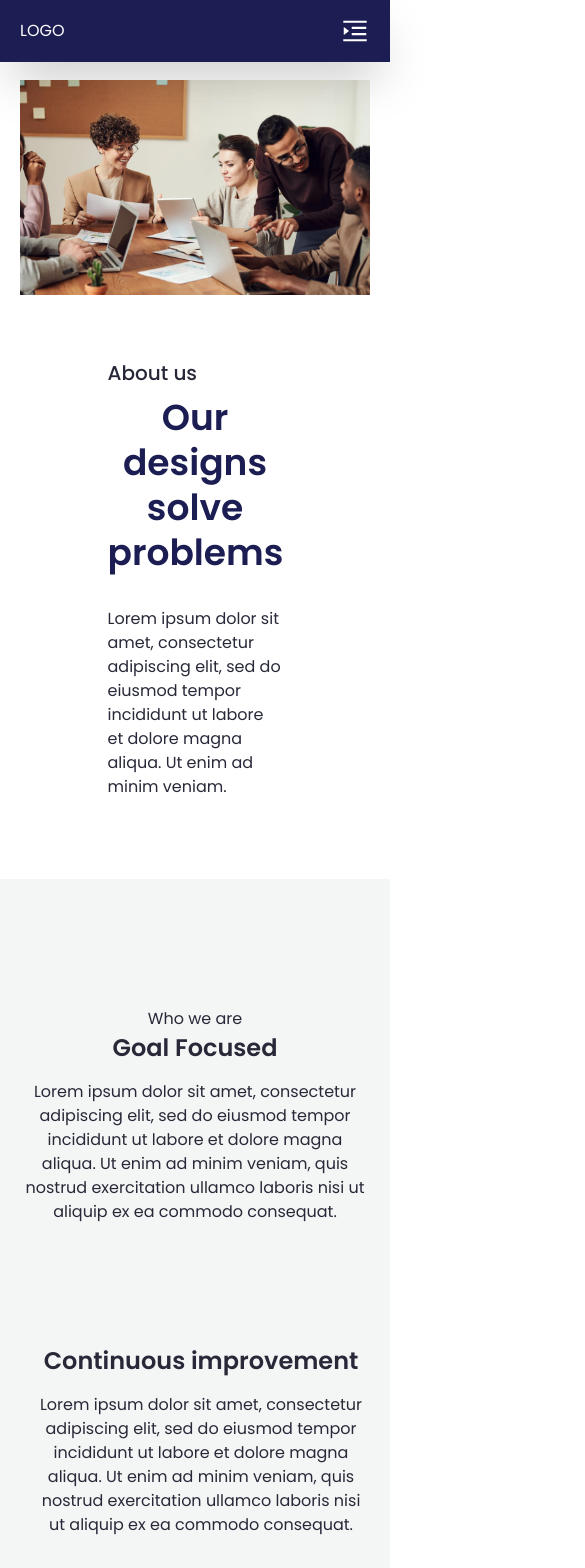
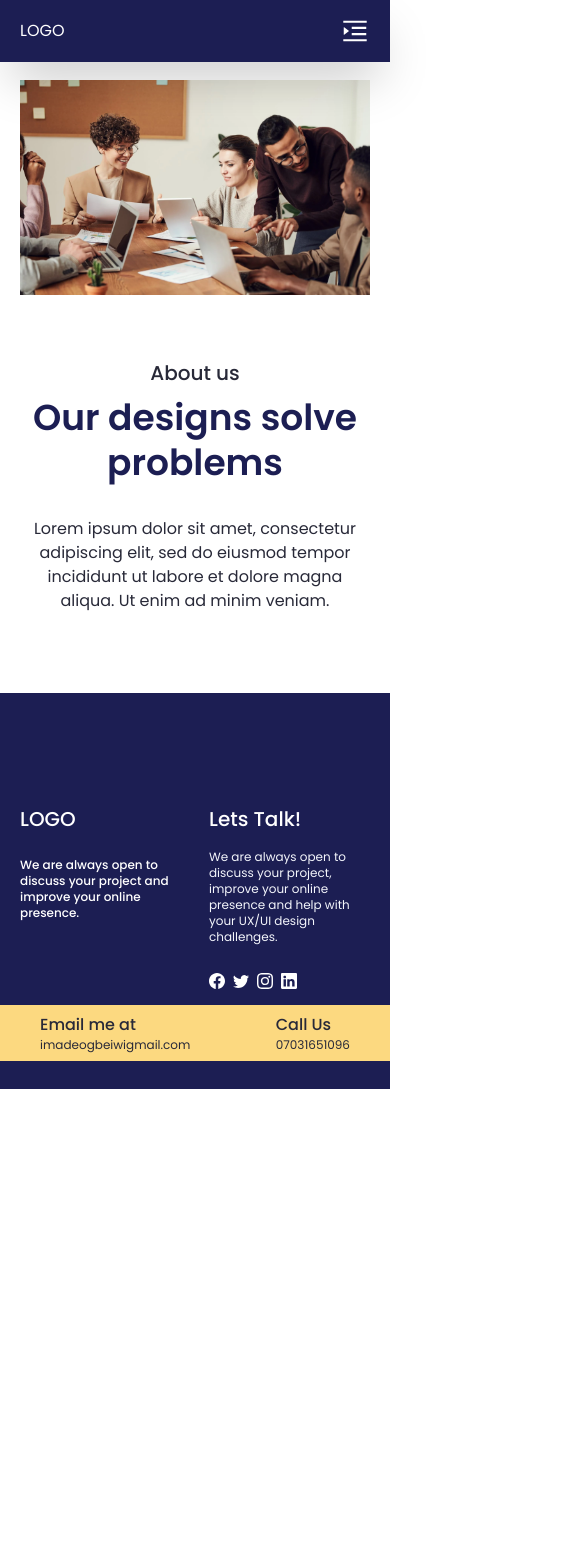
Before and after one commit to WinifredOgbeiwi/Website_Builder, a React (Vite) app: page /about in a window 390 px wide. Shown: the top 1568 px of the page, 585 px wide, since content can reach past the window. After the commit the page ends 1089 px from the top, so only its background shows below. Built offline with nearby package versions, Linux system fonts and the light colour scheme.

Commit message:
responsive ABOUT - hero section

```diff
--- a/src/routes/About.jsx
+++ b/src/routes/About.jsx
@@ -10,11 +10,11 @@ const About = () => {
   return (
     <>
       <Hero />
-      <WhoWeAre />
+      {/* <WhoWeAre />
       <Process />
       <Mission />
       <Benefit />
-      <Team/>
+      <Team/> */}
     </>
   )
 }
--- a/src/sections/about/hero.jsx
+++ b/src/sections/about/hero.jsx
@@ -4,10 +4,10 @@ import assets from '../../constants/assets'
 export const Hero = () => {
     return (
         <main className=" py-20 md:py-40 flex flex-col-reverse md:flex-row md:justify-between items-center gap-16">
-            <div className="w-1/2 ">
-                <p className=' text-xl mb-2 font-medium'>About us</p>
+            <div className="md:w-1/2 ">
+                <p className=' text-xl mb-2 font-medium text-center md:text-start'>About us</p>
                 <Heading1 text="Our designs solve problems" color="text-main" />
-                <p className='mt-8'>Lorem ipsum dolor sit amet, consectetur adipiscing elit, sed do eiusmod tempor incididunt ut labore et dolore magna aliqua. Ut enim ad minim veniam.</p>
+                <p className='mt-8 text-center md:text-start'>Lorem ipsum dolor sit amet, consectetur adipiscing elit, sed do eiusmod tempor incididunt ut labore et dolore magna aliqua. Ut enim ad minim veniam.</p>
             </div>
 
             <div>
```
